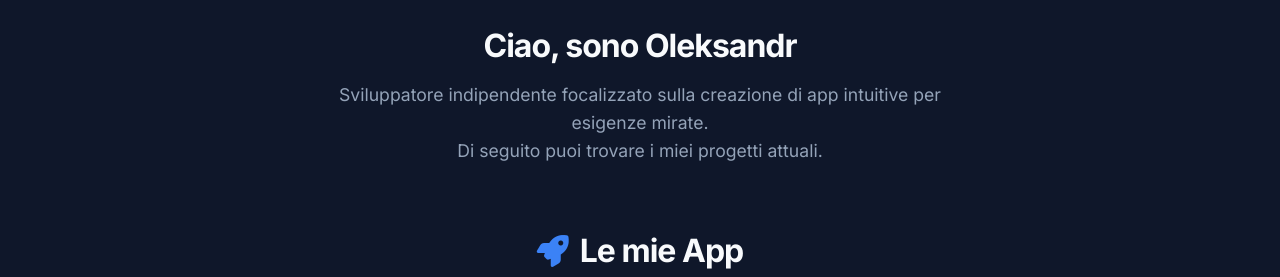
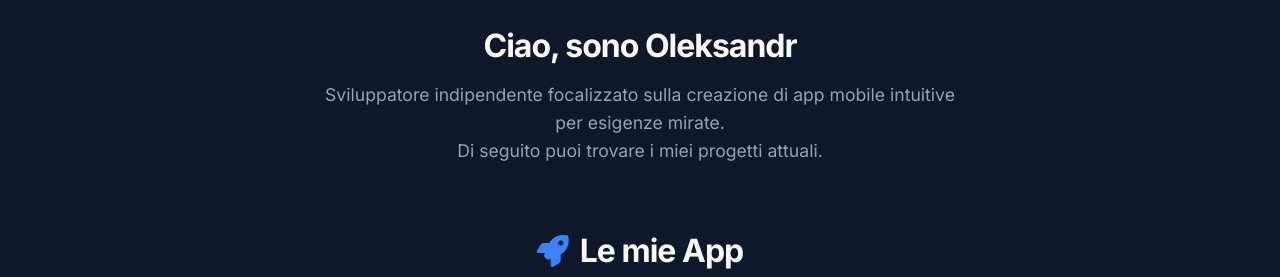
Before and after one commit to digitalcreat0r/sitoweb, a Jekyll site: the page built from it/index.html, in a window 1280 px wide. Shown: the part 218-495 px from the top of the page. Built offline with Jekyll 4.4.1, drawn with Linux system fonts in a browser that asks for light colours.

Commit message:
aggiornamento

```diff
--- a/_data/it.yml
+++ b/_data/it.yml
@@ -1,7 +1,7 @@
 # ==========================================
 # Impostazioni Generali / Header / Footer
 # ==========================================
-site_description: "Sviluppatore indipendente focalizzato sulla creazione di app&nbsp;intuitive per esigenze&nbsp;mirate."
+site_description: "Sviluppatore indipendente focalizzato sulla creazione di app&nbsp;mobile&nbsp;intuitive per esigenze&nbsp;mirate."
 maintenance_message: "Manutenzione in&nbsp;corso. Alcune funzionalità potrebbero essere temporaneamente non&nbsp;disponibili."
 nav_home: "Home"
 nav_apps: "App"
```
